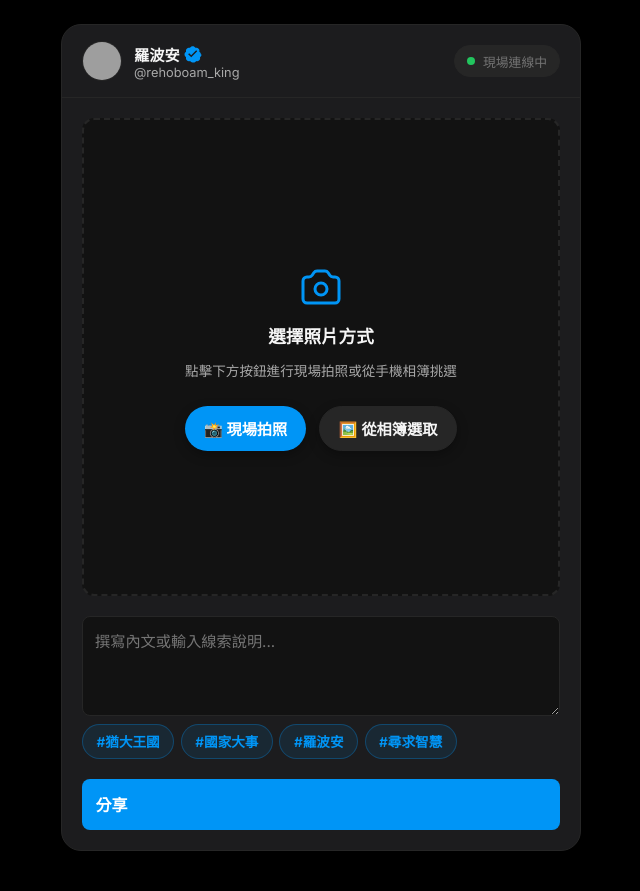
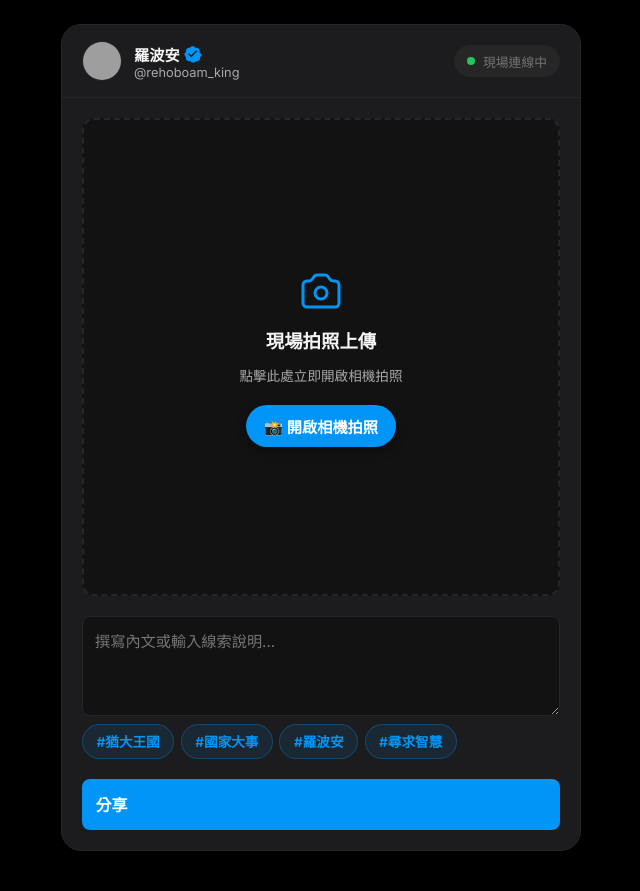
Before and after one commit to MaliquyChen/web_Ig_retreat, a Flask app: page /post in a window 1280 px wide. Shown: the part 61-952 px from the top of the page, without its empty margins (319-959 px from the left). Run offline with Flask 3, Linux system fonts and the light colour scheme; data comes from the database, SQL or seed files in the repository; grey boxes are pictures that could not be loaded.

Commit message:
feat: 移除相簿選取功能，發文頁全面專注於現場相機拍照

```diff
--- a/static/js/app.js
+++ b/static/js/app.js
@@ -40,9 +40,7 @@ function initPostForm() {
 
   const fileInput = document.getElementById('imageFileInput');
   const cameraFileInput = document.getElementById('cameraFileInput');
-  const galleryFileInput = document.getElementById('galleryFileInput');
   const cameraBtn = document.getElementById('cameraTriggerBtn');
-  const galleryBtn = document.getElementById('galleryTriggerBtn');
   const dropzone = document.getElementById('imageDropzone');
   const imagePreview = document.getElementById('imagePreview');
   const dropzonePrompt = document.getElementById('dropzonePrompt');
@@ -54,7 +52,7 @@ function initPostForm() {
 
   let currentProcessedFile = null;
 
-  // 點擊「📸 現場拍照」按鈕
+  // 點擊「📸 開啟相機拍照」按鈕
   if (cameraBtn && cameraFileInput) {
     cameraBtn.addEventListener('click', (e) => {
       e.stopPropagation();
@@ -62,27 +60,19 @@ function initPostForm() {
     });
   }
 
-  // 點擊「🖼️ 從相簿選取」按鈕
-  if (galleryBtn && galleryFileInput) {
-    galleryBtn.addEventListener('click', (e) => {
-      e.stopPropagation();
-      galleryFileInput.click();
-    });
-  }
-
-  // 點擊上傳區外圍空白處（若尚未選擇照片），預設開啟相簿
+  // 點擊上傳拍照區外圍空白處，直接開啟相機
   if (dropzone) {
     dropzone.addEventListener('click', (e) => {
-      if (e.target.closest('#cameraTriggerBtn') || e.target.closest('#galleryTriggerBtn') || e.target.closest('#removePhotoBtn')) {
+      if (e.target.closest('#cameraTriggerBtn') || e.target.closest('#removePhotoBtn')) {
         return;
       }
-      if (!currentProcessedFile && galleryFileInput) {
-        galleryFileInput.click();
+      if (!currentProcessedFile && cameraFileInput) {
+        cameraFileInput.click();
       }
     });
   }
 
-  // 處理照片選取後的即時預覽與壓縮
+  // 處理拍照選取後的即時預覽與最佳化壓縮
   async function handleSelectedFile(file) {
     if (!file) return;
 
@@ -98,17 +88,10 @@ function initPostForm() {
     }
 
     try {
-      // 前端智慧壓縮：將相簿 20~40MB 巨大照片縮至 ~400KB，徹底消除 Failed to fetch 逾時崩潰
+      // 前端智慧壓縮：將相機照片最佳化至適當大小，確保快速上傳
       currentProcessedFile = await compressImage(file, 1600, 1600, 0.82);
     } catch (err) {
-      console.warn('前端壓縮失敗:', err);
-      // 若原檔大於 12MB 且前端無法壓縮，提醒使用者
-      if (file.size > 12 * 1024 * 1024) {
-        alert('此相簿照片原始檔案過大（超過 12MB）且格式無法在瀏覽器中壓縮，請改用現場拍照或選擇一般 JPG/PNG 照片！');
-        currentProcessedFile = null;
-        if (removePhotoBtn) removePhotoBtn.click();
-        return;
-      }
+      console.warn('前端壓縮失敗，使用原始拍照檔案:', err);
       currentProcessedFile = file;
     } finally {
       if (compressionNotice) {
@@ -129,17 +112,9 @@ function initPostForm() {
     });
   }
 
-  if (galleryFileInput) {
-    galleryFileInput.addEventListener('change', (e) => {
-      if (e.target.files && e.target.files[0]) {
-        handleSelectedFile(e.target.files[0]);
-      }
-    });
-  }
-
   let activePreviewUrl = null;
 
-  // 即時預覽照片 (使用 URL.createObjectURL 避免 30MB base64 字串引發記憶體耗盡)
+  // 即時預覽照片 (使用 URL.createObjectURL 避免記憶體暴增)
   function showInstantPreview(file) {
     if (activePreviewUrl) {
       URL.revokeObjectURL(activePreviewUrl);
@@ -151,7 +126,7 @@ function initPostForm() {
     if (removePhotoBtn) removePhotoBtn.style.display = 'inline-flex';
   }
 
-  // 移除/重新選擇照片
+  // 移除/重新拍照
   if (removePhotoBtn) {
     removePhotoBtn.addEventListener('click', (e) => {
       e.stopPropagation();
@@ -161,7 +136,6 @@ function initPostForm() {
         activePreviewUrl = null;
       }
       if (cameraFileInput) cameraFileInput.value = '';
-      if (galleryFileInput) galleryFileInput.value = '';
       if (fileInput) fileInput.value = '';
       imagePreview.src = '';
       imagePreview.style.display = 'none';
@@ -212,7 +186,7 @@ function initPostForm() {
     e.preventDefault();
 
     if (!currentProcessedFile) {
-      alert('請先選擇相簿照片或拍攝一張照片！');
+      alert('請先拍攝一張現場照片！');
       return;
     }
 
@@ -235,7 +209,7 @@ function initPostForm() {
         data = await response.json();
       } catch (jsonErr) {
         if (response.status === 413) {
-          throw new Error('照片檔案過大（超過限制），請選擇較小尺寸的照片！');
+          throw new Error('照片檔案過大（超過限制），請重新拍攝照片！');
         } else {
           throw new Error(`伺服器異常 (狀態碼: ${response.status})，請確認連線或稍後再試。`);
         }
@@ -261,7 +235,6 @@ function initPostForm() {
         activePreviewUrl = null;
       }
       if (cameraFileInput) cameraFileInput.value = '';
-      if (galleryFileInput) galleryFileInput.value = '';
       imagePreview.style.display = 'none';
       dropzonePrompt.style.display = 'flex';
       if (removePhotoBtn) removePhotoBtn.style.display = 'none';
--- a/templates/post.html
+++ b/templates/post.html
@@ -56,9 +56,9 @@
           🎉 貼文發布成功！可至現場大螢幕即時查看！
         </div>
 
-        <!-- 圖片上傳區塊 -->
+        <!-- 圖片拍照區塊 (僅支援現場拍照) -->
         <div class="image-upload-dropzone" id="imageDropzone">
-          <button type="button" class="remove-photo-btn" id="removePhotoBtn" title="移除照片">✕ 重新選擇</button>
+          <button type="button" class="remove-photo-btn" id="removePhotoBtn" title="移除照片">✕ 重新拍照</button>
 
           <img id="imagePreview" class="image-preview" alt="預覽照片">
 
@@ -67,26 +67,22 @@
               <path stroke-linecap="round" stroke-linejoin="round" stroke-width="1.5" d="M3 9a2 2 0 012-2h0.93a2 2 0 001.664-.89l.812-1.22A2 2 0 0110.07 4h3.86a2 2 0 011.664.89l.812 1.22A2 2 0 0018.07 7H19a2 2 0 012 2v9a2 2 0 01-2 2H5a2 2 0 01-2-2V9z"/>
               <path stroke-linecap="round" stroke-linejoin="round" stroke-width="1.5" d="M15 13a3 3 0 11-6 0 3 3 0 016 0z"/>
             </svg>
-            <p style="font-weight: 700; font-size: 1.1rem; color: var(--text-primary); margin: 0;">選擇照片方式</p>
-            <p style="font-size: 0.85rem; color: var(--text-secondary); margin: 0;">點擊下方按鈕進行現場拍照或從手機相簿挑選</p>
+            <p style="font-weight: 700; font-size: 1.15rem; color: var(--text-primary); margin: 0;">現場拍照上傳</p>
+            <p style="font-size: 0.85rem; color: var(--text-secondary); margin: 0;">點擊此處立即開啟相機拍照</p>
 
-            <div class="upload-source-btns">
+            <div class="upload-source-btns" style="margin-top: 0.5rem;">
               <button type="button" id="cameraTriggerBtn" class="btn-primary upload-choice-btn">
-                📸 現場拍照
-              </button>
-              <button type="button" id="galleryTriggerBtn" class="btn-secondary upload-choice-btn">
-                🖼️ 從相簿選取
+                📸 開啟相機拍照
               </button>
             </div>
 
             <div id="compressionNotice" style="display: none; font-size: 0.8rem; color: var(--accent-blue); margin-top: 0.5rem;">
-              ⚡ 照片處理與自動最佳化中...
+              ⚡ 照片最佳化處理中...
             </div>
           </div>
 
-          <!-- 獨立相機與相簿 input (相簿指定常用格式促使 iOS 拍照圖庫自動轉碼為標準 JPEG) -->
-          <input type="file" id="cameraFileInput" accept="image/jpeg,image/png,image/*" capture="environment" style="display: none;">
-          <input type="file" id="galleryFileInput" accept="image/jpeg,image/png,image/webp,image/gif" style="display: none;">
+          <!-- 現場相機專屬 input -->
+          <input type="file" id="cameraFileInput" accept="image/*" capture="environment" style="display: none;">
           <input type="file" name="image" id="imageFileInput" style="display: none;">
         </div>
 
```
